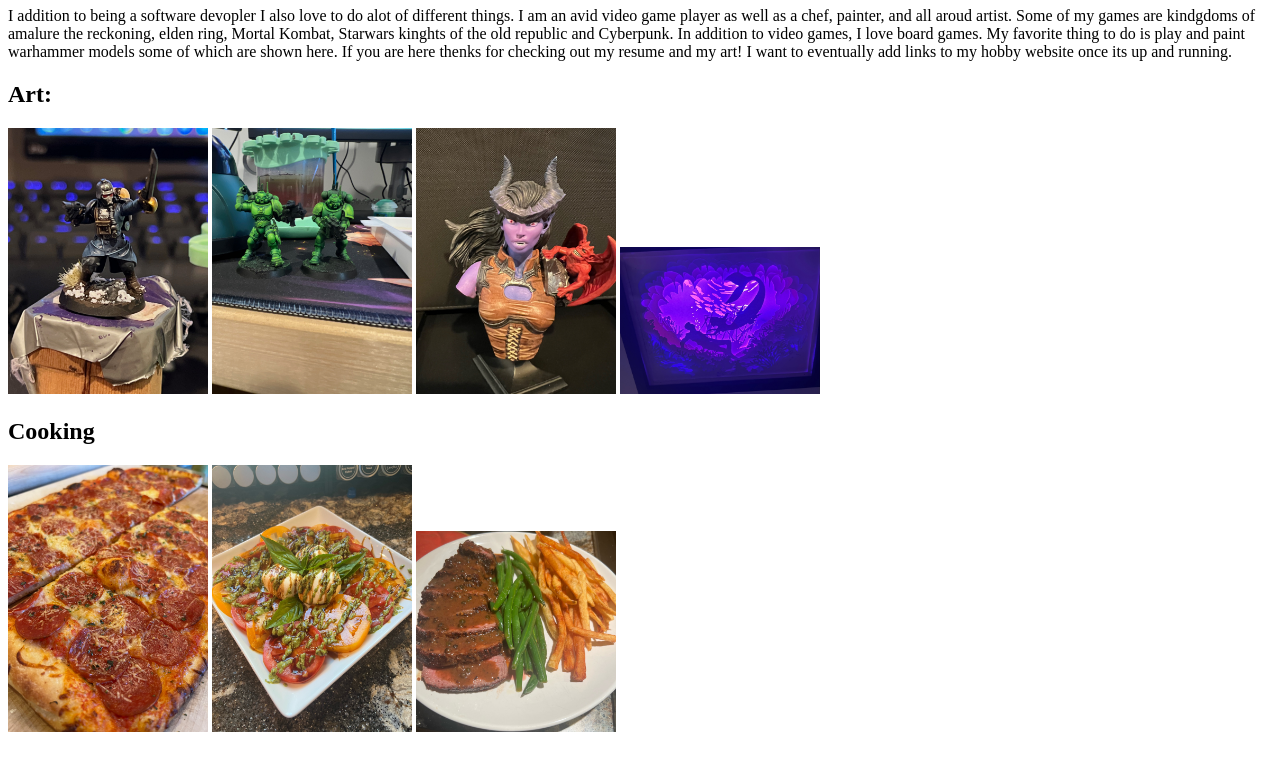
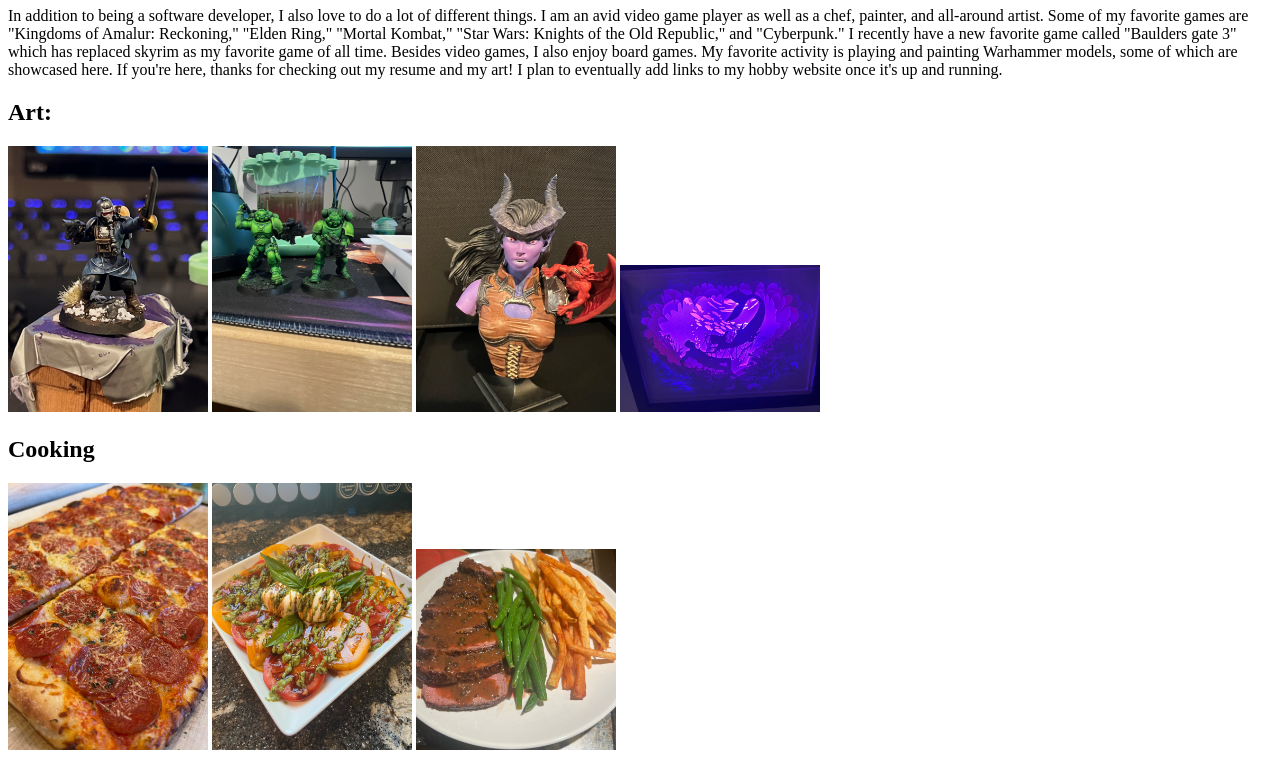
Before and after one commit to Davikking/Resume, a plain HTML site: page assets/hobbies.html in a window 1280 px wide. Shown: the part 73-835 px from the top of the page. Drawn offline with Linux system fonts and the light colour scheme.

Commit message:
fixed minor spellings and grammers as well as made some updates

```diff
--- a/assets/hobbies.html
+++ b/assets/hobbies.html
@@ -7,11 +7,10 @@
     <body>
         <h1>Hobbies</h1>
         <p>
-            I addition to being a software devopler I also love to do alot of different things. I am an avid video game player
-            as well as a chef, painter, and all aroud artist. Some of my games are kindgdoms of amalure the reckoning, elden ring,
-            Mortal Kombat, Starwars kinghts of the old republic and Cyberpunk. In addition to video games, I love board games.
-            My favorite thing to do is play and paint warhammer models some of which are shown here. If you are here thenks for
-            checking out my resume and my art! I want to eventually add links to my hobby website once its up and running.
+           In addition to being a software developer, I also love to do a lot of different things. I am an avid video game player as well as a chef, painter, and all-around artist.
+            Some of my favorite games are "Kingdoms of Amalur: Reckoning," "Elden Ring," "Mortal Kombat," "Star Wars: Knights of the Old Republic," and "Cyberpunk." I recently have a new favorite game
+            called "Baulders gate 3" which has replaced skyrim as my favorite game of all time. Besides video games, I also enjoy board games.
+            My favorite activity is playing and painting Warhammer models, some of which are showcased here. If you're here, thanks for checking out my resume and my art! I plan to eventually add links to my hobby website once it's up and running.
         </p>
         <h2>Art:</h2>
         <img src="../photos/death kreig.jpeg" width="200" alt="picture of death kreig capitan"/>
```
